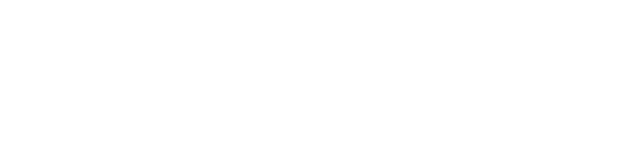
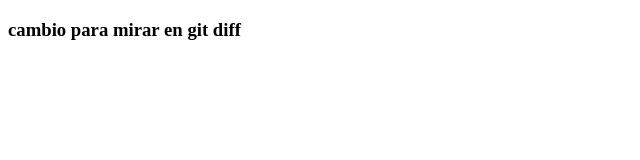
Before and after one commit to iasibanessaj/ALUR_MINI_CURSO_GIT, a plain HTML site: page index.html in a window 1280 px wide. Shown: the whole page, without its empty margins (0-640 px from the left). Drawn offline with Linux system fonts and the light colour scheme.

Commit message:
agrega h3 a index

```diff
--- a/index.html
+++ b/index.html
@@ -6,6 +6,7 @@
     <title>Document</title>
 </head>
 <body>
+    <h3>cambio para mirar en git diff</h3>
     <script src="app.js"></script>
 </body>
 </html>
```
